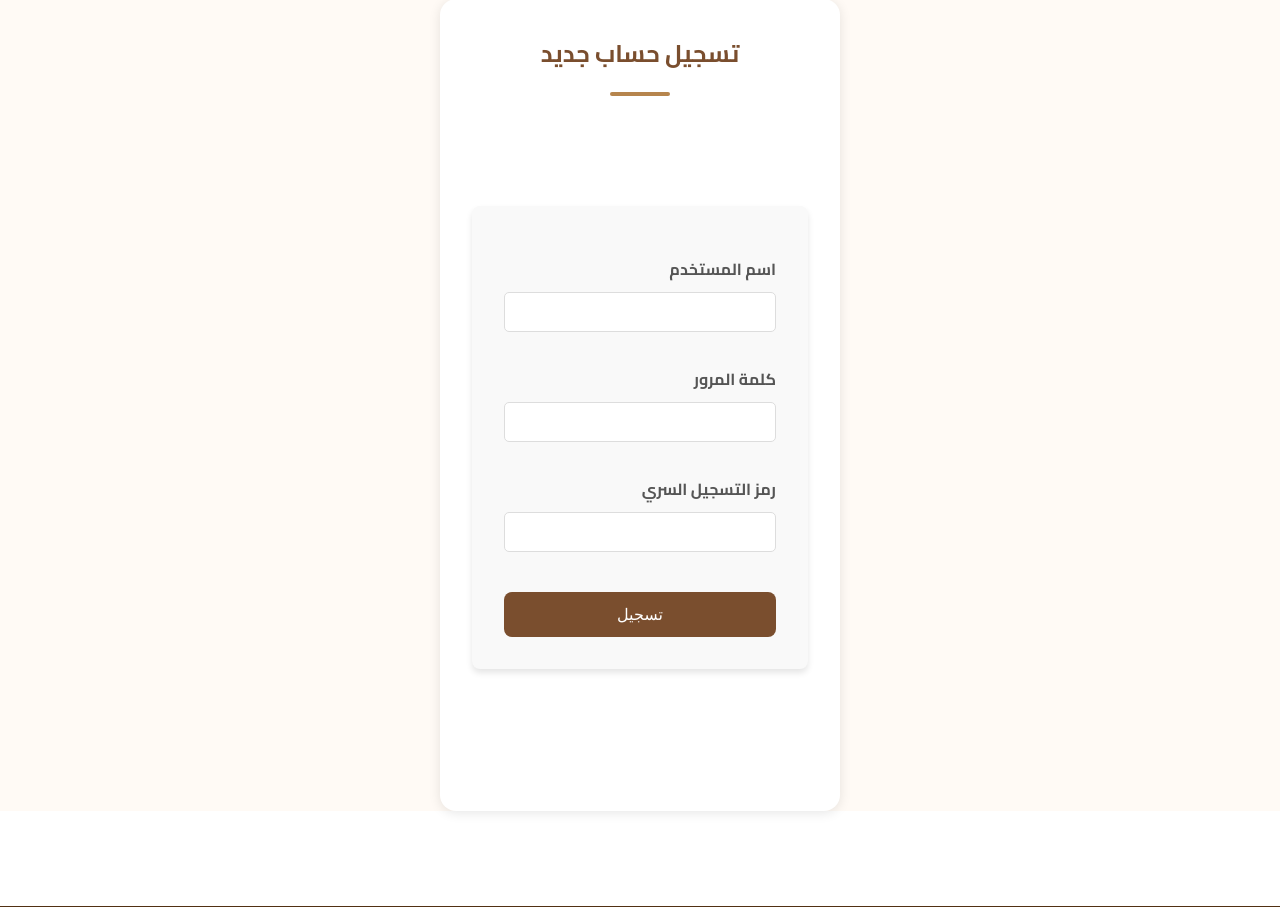
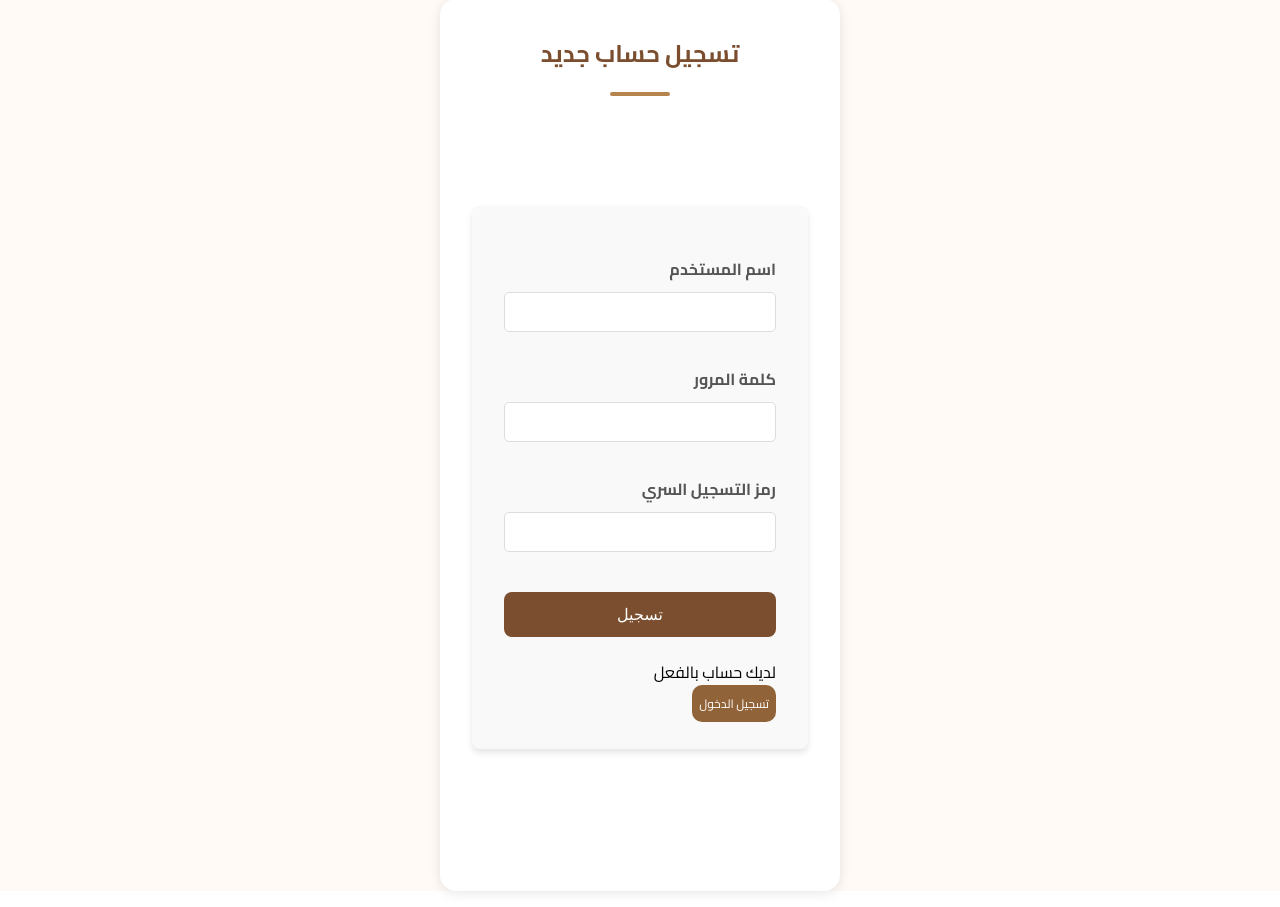
Before and after one commit to yadsashel/Amlou-MiZahra, a Flask app: page /register in a window 1280 px wide. Shown: the part 96-1003 px from the top of the page. Run offline with Flask 2, Linux system fonts and the light colour scheme; parts of the project's set-up code (start-up, migrations or seed data) failed here and were passed over.

Commit message:
adding a login button at the buttom of registe form

```diff
--- a/app.py
+++ b/app.py
@@ -231,4 +231,4 @@ def ping():
     return "pong", 200
 
 if __name__ == "__main__":
-    app.run(host="0.0.0.0", port=8080)
+    app.run(debug=True)
--- a/static/css/styles.css
+++ b/static/css/styles.css
@@ -1102,6 +1102,20 @@ form button:hover {
   background-color: #0056b3;
 }
 
+.login_button {
+  margin-top: 20px;
+}
+
+form .login {
+  text-decoration: none;
+  font-size: 12px;
+  padding: 7px;
+  margin-top: 24px;
+  color: white;
+  background-color: #916338;
+  border-radius: 10px;
+}
+
 form .error {
   color: red;
   margin-bottom: 1rem;
--- a/templates/home.html
+++ b/templates/home.html
@@ -16,7 +16,7 @@
 </script>
     <link rel="stylesheet" href="{{ url_for ('static', filename='css/styles.css') }}">
     <link rel="icon" href="../static/assests/logo.png">
-    <title>أملو مي زهرة< - أجود أنواع الأملو المغربي التقليدي الأصيل</title>
+    <title>أملو مي زهرة - أجود أنواع الأملو المغربي التقليدي الأصيل</title>
 </head>
 <body>
 
--- a/templates/register.html
+++ b/templates/register.html
@@ -59,6 +59,11 @@
         <input type="text" id="secret_code" name="secret_code" required>
 
         <button type="submit" class="submit-button">تسجيل</button>
+
+        <div class="login_button">
+        <p>لديك حساب بالفعل</p>
+        <a class="login" href="{{'login'}}">تسجيل الدخول</a>
+        </div>
       </form>
     </div>
   </section>
```
